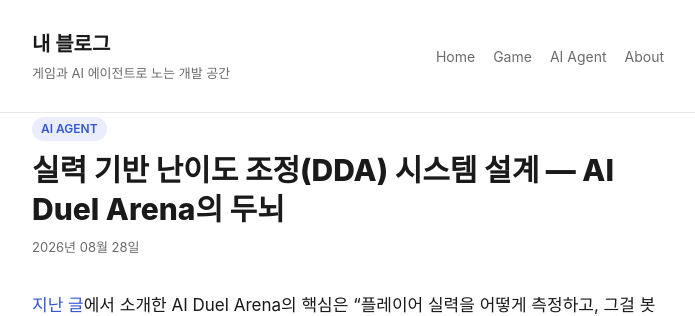
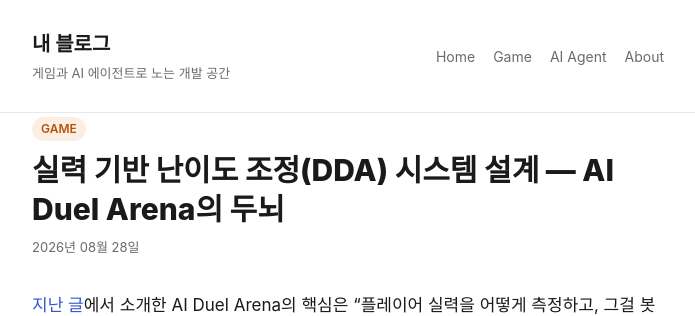
Before and after one commit to Lezo-Jong/my-blog, a Jekyll site: the page built from _posts/2026-08-28-실력-기반-난이도-조정-시스템-설계_1.md, in a window 1280 px wide and 900 px high. Shown: the top 316 px of the window, without its empty margins (292-987 px from the left). Built offline with Jekyll 4.4.1, drawn with Linux system fonts in a browser that asks for light colours.

Commit message:
game 카테고리로 변경

```diff
--- a/_posts/2026-08-28-실력-기반-난이도-조정-시스템-설계_1.md
+++ b/_posts/2026-08-28-실력-기반-난이도-조정-시스템-설계_1.md
@@ -1,7 +1,7 @@
 ---
 layout: post
 title: "실력 기반 난이도 조정(DDA) 시스템 설계 — AI Duel Arena의 두뇌"
-categories: [ai-agent]
+categories: [game]
 ---
 
 [지난 글](/game/)에서 소개한 AI Duel Arena의 핵심은 "플레이어 실력을 어떻게 측정하고, 그걸 봇의 행동에 어떻게 반영하는가"입니다. 이 글에서는 그 안쪽 로직을 정리합니다.
```
